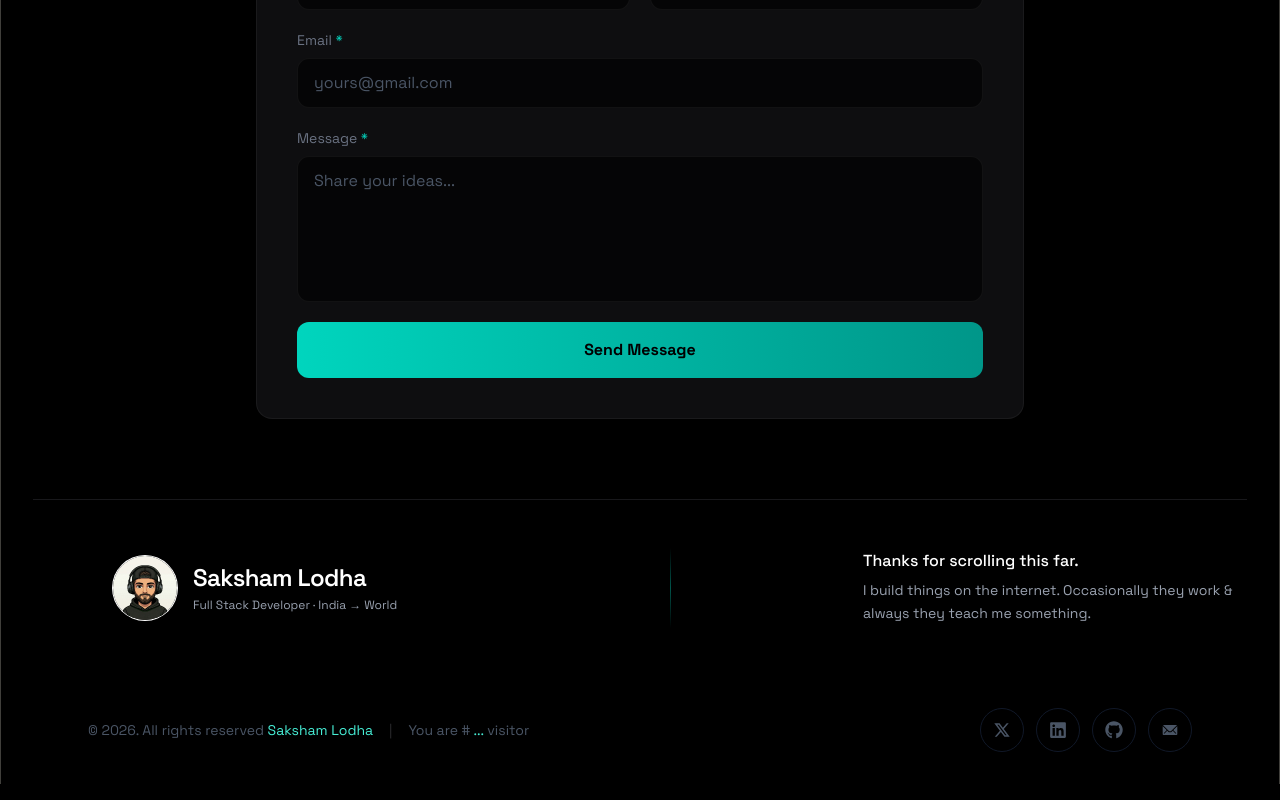
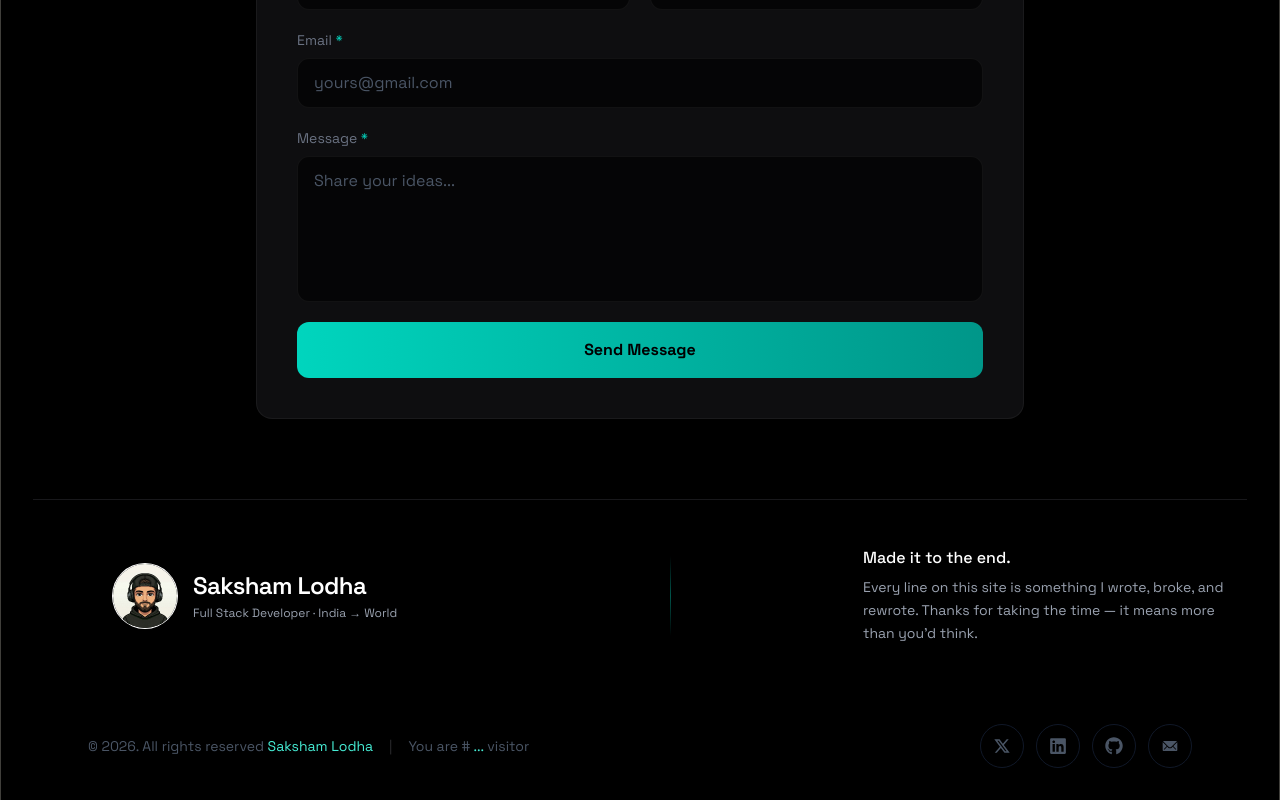
Before and after one commit to inflictt/Portfolio-inflict.in, a React (Vite) app: page / in a window 1280 px wide. Shown: the part 2497-3297 px from the top of the page. Built offline with nearby package versions, Linux system fonts and the light colour scheme; no server answers.

Commit message:
updates to the quotes and teh footer section

```diff
--- a/package.json
+++ b/package.json
@@ -4,6 +4,7 @@
   "version": "0.0.0",
   "type": "module",
   "scripts": {
+    "start": "vite",
     "dev": "vite",
     "build": "vite build",
     "lint": "eslint .",
--- a/src/components/Footer.jsx
+++ b/src/components/Footer.jsx
@@ -52,10 +52,10 @@ export default function Footer() {
                     {/* Tagline */}
                     <div className="max-w-sm">
                         <h3 className="text-base font-medium text-white mb-2 leading-tight ">
-                            Thanks for scrolling this far.
+                            Made it to the end.
                         </h3>
                         <p className="text-sm text-gray-400 leading-relaxed">
-                            I build things on the internet. Occasionally they work & always they teach me something.
+                            Every line on this site is something I wrote, broke, and rewrote. Thanks for taking the time — it means more than you'd think.
                         </p>
                     </div>
 
--- a/src/components/Quotes.jsx
+++ b/src/components/Quotes.jsx
@@ -35,22 +35,10 @@ export default function Quotes() {
         },
         {
             id: 4,
-            artist: "KR$NA",
-            quote: "Hota tha heart of gold, ab heart hai cold, just like the shoulders I used to get",
-            Icon: krsna
-        },
-        {
-            id: 5,
             artist: "Badshah",
             quote: "I lie with the lions and I roam with the elephants",
             Icon: badshah
         },
-        {
-            id: 6,
-            artist: "King",
-            quote: "Pehle kitna darta tha, ab kisi se darta nahi",
-            Icon: king1
-        }
     ];
 
 
```
